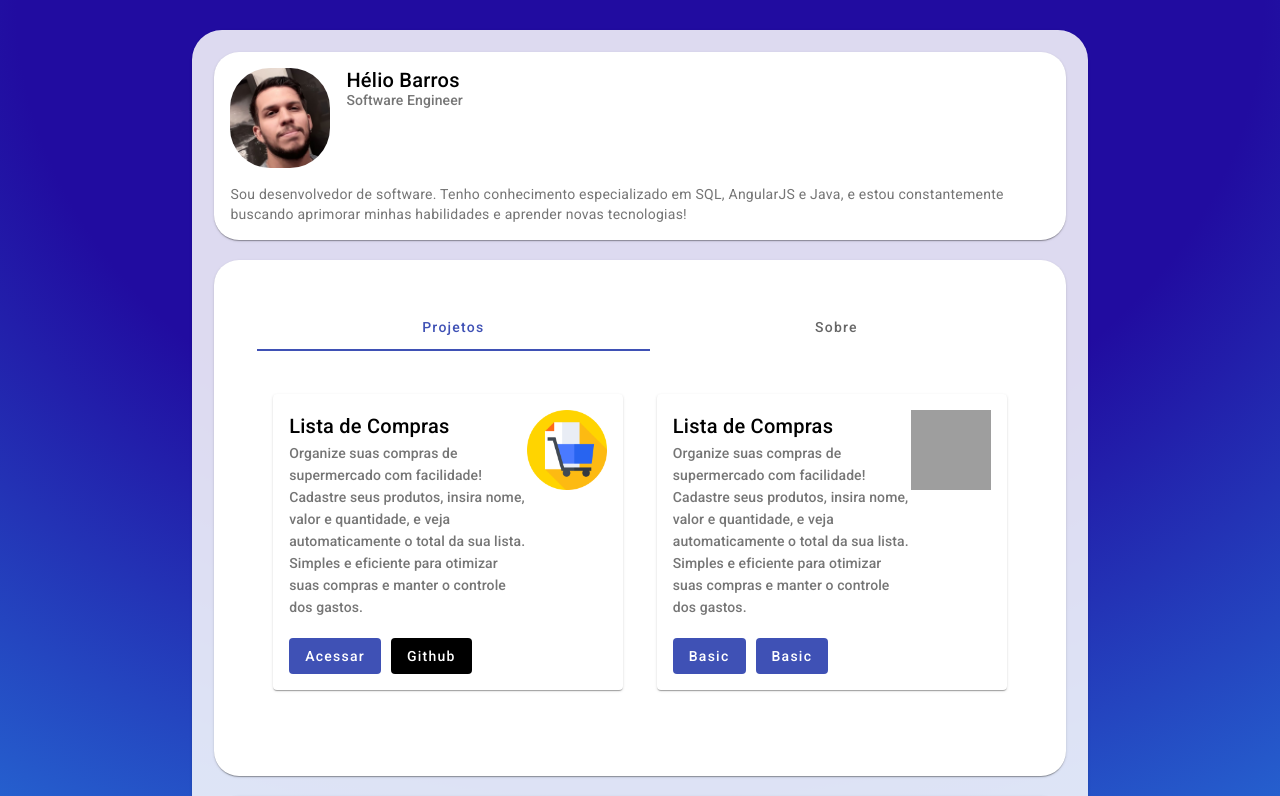
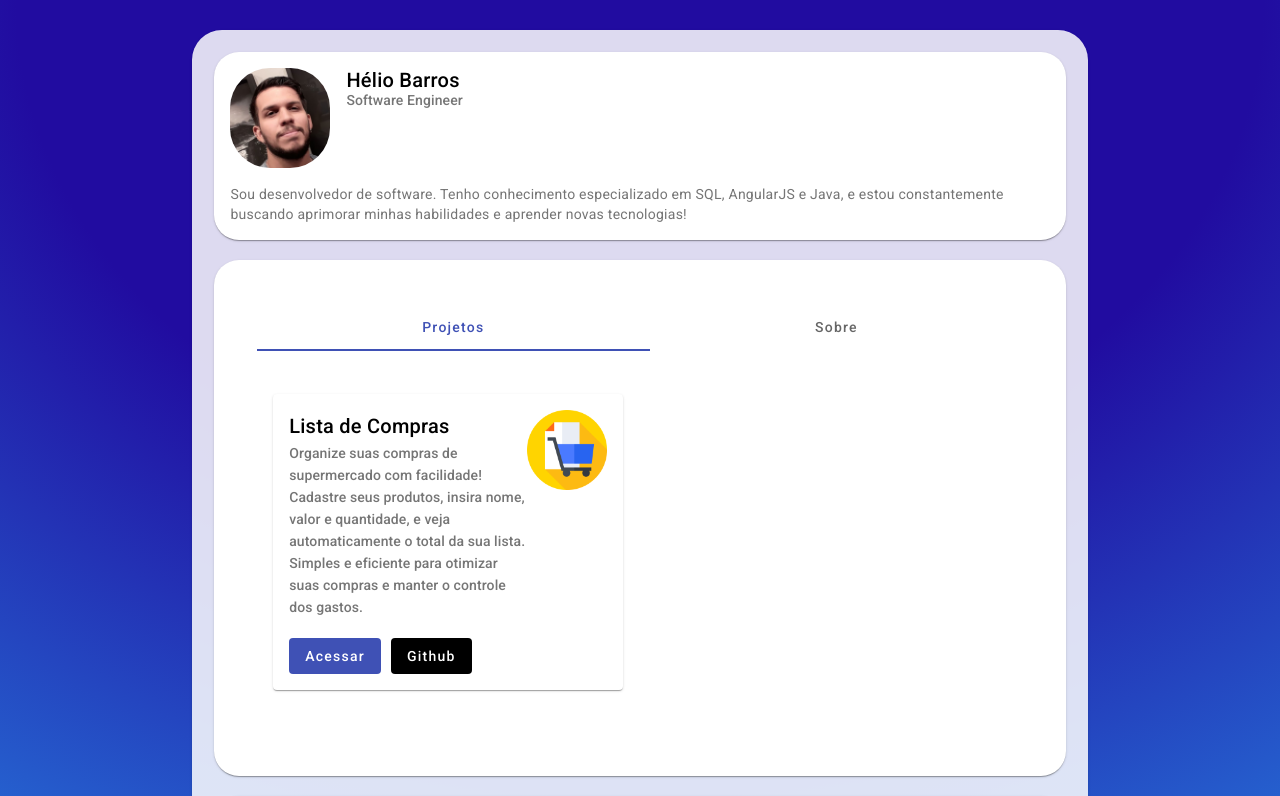
Before and after one commit to heliovictor98/mepersonsite, an Angular app: page / in a window 1280 px wide. Shown: the top 796 px of the page. Built offline with nearby package versions, Linux system fonts and the light colour scheme; grey boxes are pictures that could not be loaded.

Commit message:
att projeto lista

```diff
--- a/src/app/project/project.component.html
+++ b/src/app/project/project.component.html
@@ -11,7 +11,9 @@
       </mat-card-header>
       <br>
       <mat-card-content>
-        <button style="margin-right: 10px;" mat-flat-button color="primary">Acessar</button>
+        <a href="https://lista-cantina.netlify.app/" target="_blank">
+          <button style="margin-right: 10px;" mat-flat-button color="primary">Acessar</button>
+        </a>
         <a href="https://github.com/heliovictor98/app-lista-de-compras" target="_blank">
           <button mat-flat-button style="background-color: black; color: white;">
             Github
@@ -23,7 +25,7 @@
   </mat-grid-tile>
 
   <!--PROJETO 2-->
-  <mat-grid-tile>
+  <!-- <mat-grid-tile>
     <mat-card class="style-card">
       <mat-card-header>
         <mat-card-title-group>
@@ -38,5 +40,5 @@
         <button mat-flat-button color="primary">Basic</button>
       </mat-card-content>
     </mat-card>
-  </mat-grid-tile>
+  </mat-grid-tile> -->
 </mat-grid-list>
```
